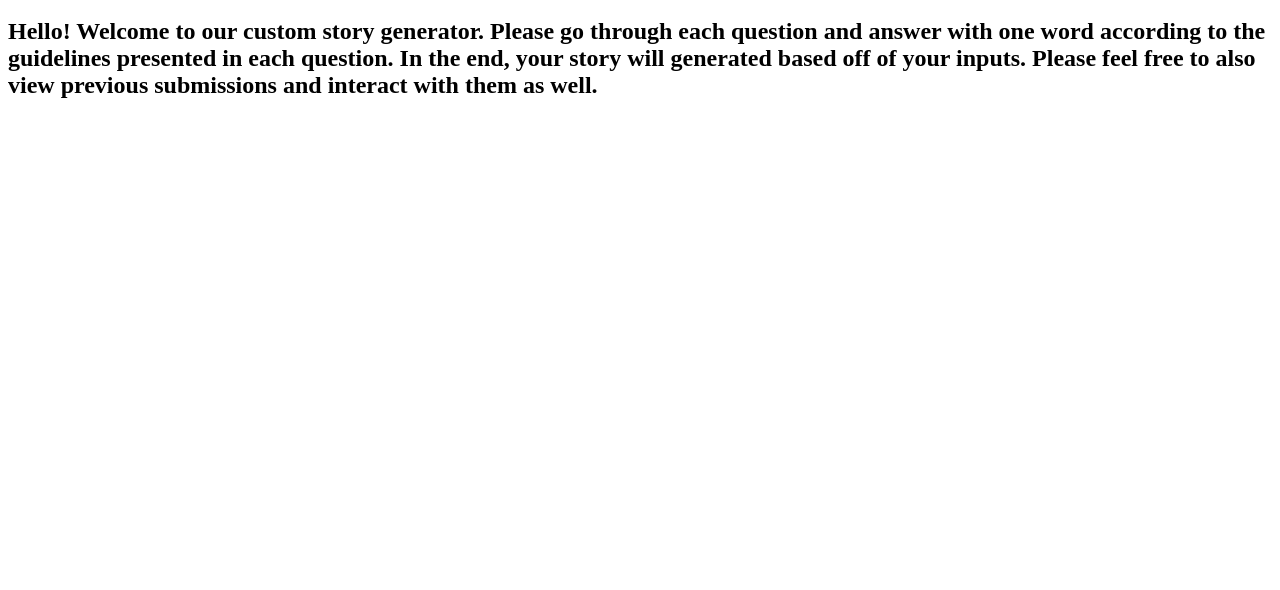
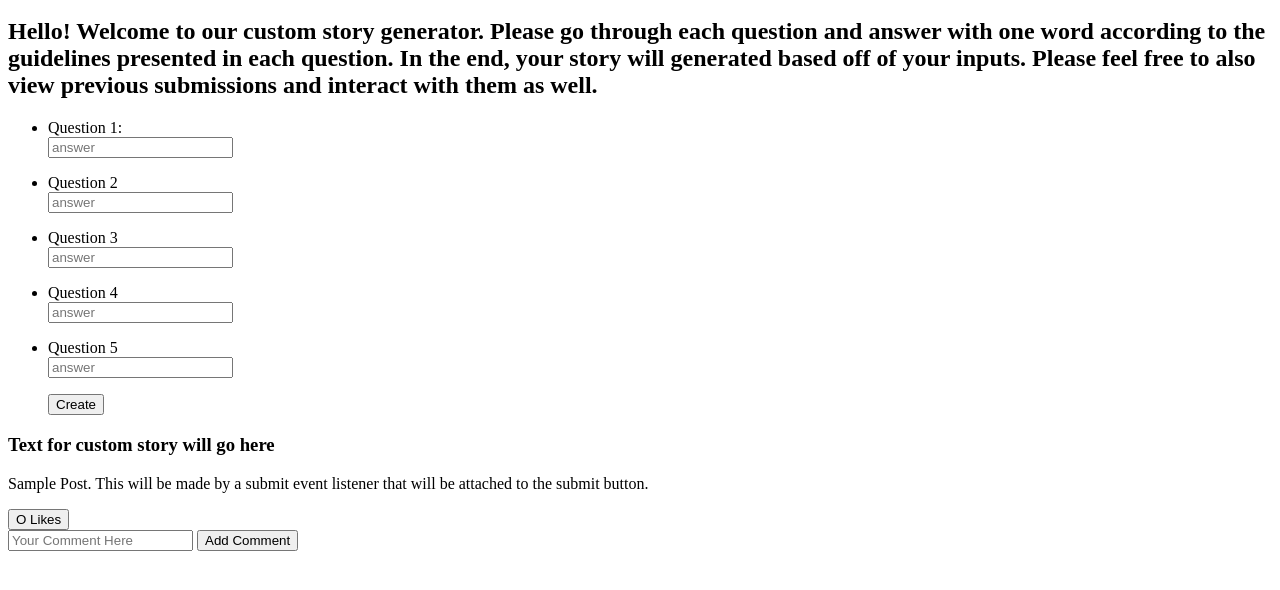
Before and after one commit to ricardomerlin/phase-1-cumulative-project, a plain HTML site: page index.html in a window 1280 px wide. Shown: the part 48-638 px from the top of the page. Drawn offline with Linux system fonts and the light colour scheme; files whose address does not match are found by name.

Commit message:
Uploading changes

```diff
--- a/index.html
+++ b/index.html
@@ -5,8 +5,55 @@
         <header>
             <h1>Custom Story Generator(placeholder)</h1>
         </header>
-        <div class="Questionaire">
+        <div class="container-for-content">
             <h2>Hello! Welcome to our custom story generator. Please go through each question and answer with one word according to the guidelines presented in each question. In the end, your story will generated based off of your inputs. Please feel free to also view previous submissions and interact with them as well.
+            </h2>
+            <ul>
+                <form id="questionaire"></form>
+                    <li>Question 1:
+                        <form id="question-1-answer">
+                            <input id="question-1-input" type="text" placeholder="answer"/>
+                        </form>
+                    </li>
+                    <li>Question 2
+                        <form id="question-2-answer">
+                            <input id="question-2-input" type="text" placeholder="answer"/>
+                        </form>
+                    </li>
+                    <li>Question 3
+                        <form id="question-3-answer">
+                            <input id="question-3-input" type="text" placeholder="answer"/>
+                        </form>
+                    </li>
+                    <li>Question 4
+                        <form id="question-4-answer">
+                            <input id="question-4-input" type="text" placeholder="answer"/>
+                        </form>
+                    </li>
+                    <li>Question 5
+                        <form id="question-5-answer">
+                            <input id="question-5-input" type="text" placeholder="answer"/>
+                        </form>
+                    </li>
+                    <p>
+                        <input type="submit" value="Create">
+                    </p>
+                </form>
+            </ul>
+            <div>
+                <h3 id="custom-story">Text for custom story will go here</h3>
+                <div id="previous-posts-container">
+                    <div id="posts">
+                        <!--posts-go-here-->
+                        <p>Sample Post. This will be made by a submit event listener that will be attached to the submit button.</p>
+                    </div>
+                    <button id="like-button">O Likes</button>
+                    <form id="comment-form">
+                        <input type="text" name="comment-input" placeholder="Your Comment Here">
+                        <input type="submit" value="Add Comment">
+                    </form>
+                </div>
+            </div>
         </div>
         <script defer src="./src/index.js"></script>
     </body>
```
